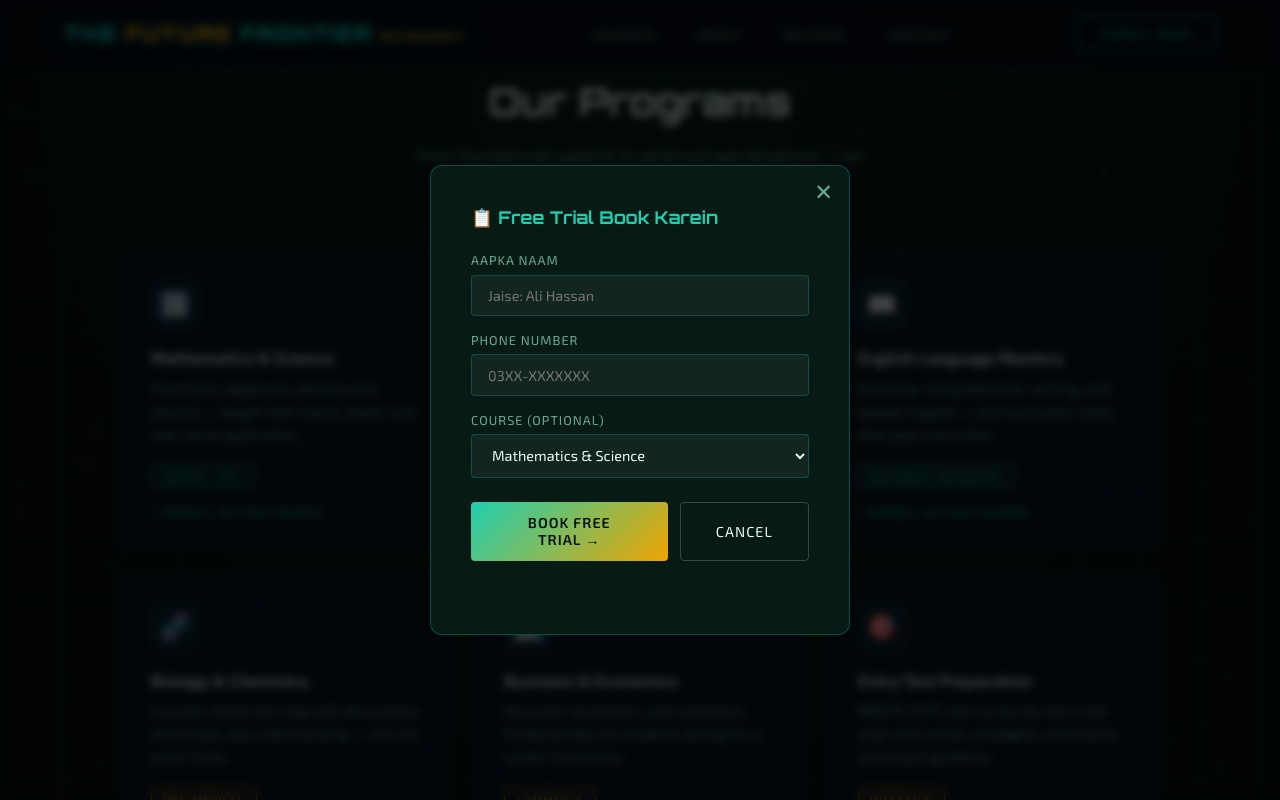
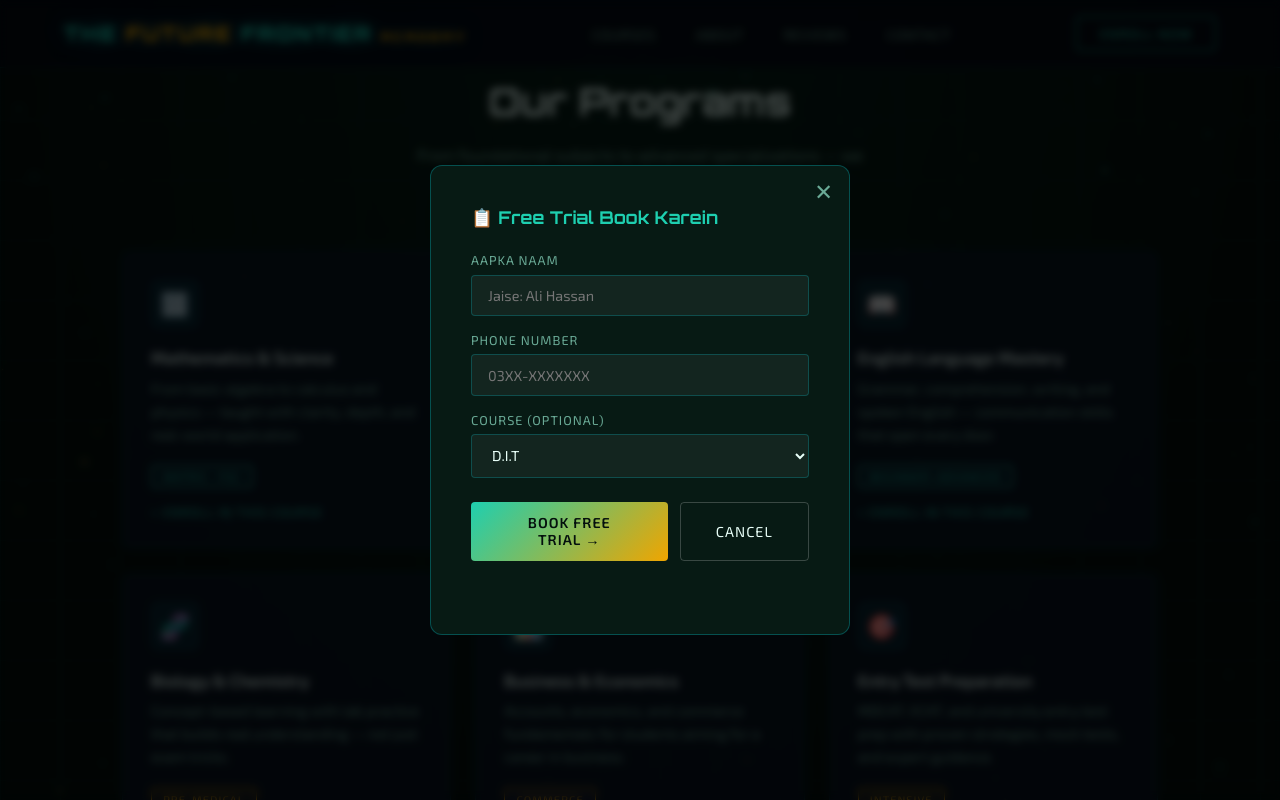
Before and after one commit to kzsaim81-cloud/future-frontiear, a website: page public/index.html in a window 1280 px wide. Both pictures are taken after a click on the element 286 px from the left and 1267 px from the top of the page. Shown: the part 867-1667 px from the top of the page. Drawn offline with Linux system fonts and the light colour scheme.

```diff
--- a/public/index.html
+++ b/public/index.html
@@ -558,12 +558,12 @@
       <!-- Course dropdown — optional selection -->
       <label>Course (Optional)</label>
       <select id="m-course">
-        <option value="General">General Inquiry</option>
-        <option value="Mathematics & Science">Mathematics & Science</option>
-        <option value="Computer Science & IT">Computer Science & IT</option>
+        <option value="General"> C.I.T</option>
+        <option value="Mathematics & Science">D.I.T</option>
+        <option value="Computer Science & IT">BASIC COMPUTER</option>
         <option value="English Language">English Language</option>
-        <option value="Biology & Chemistry">Biology & Chemistry</option>
-        <option value="Business & Economics">Business & Economics</option>
+        <option value="Biology & Chemistry">ADVANCE COMPUTER</option>
+        <option value="Business & Economics">PYTHON</option>
         <option value="Entry Test Prep">Entry Test Prep (MDCAT/ECAT)</option>
       </select>
 
```
